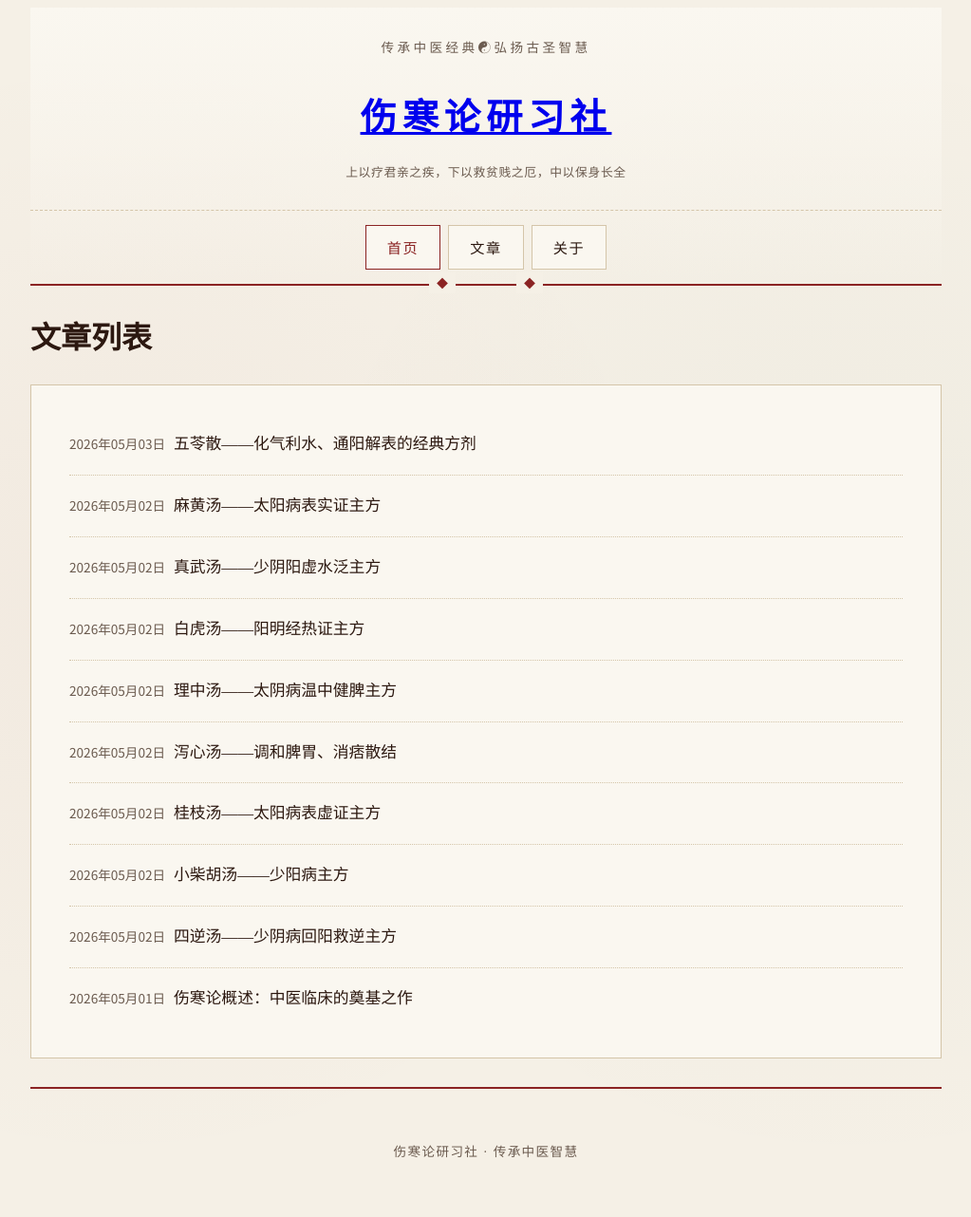
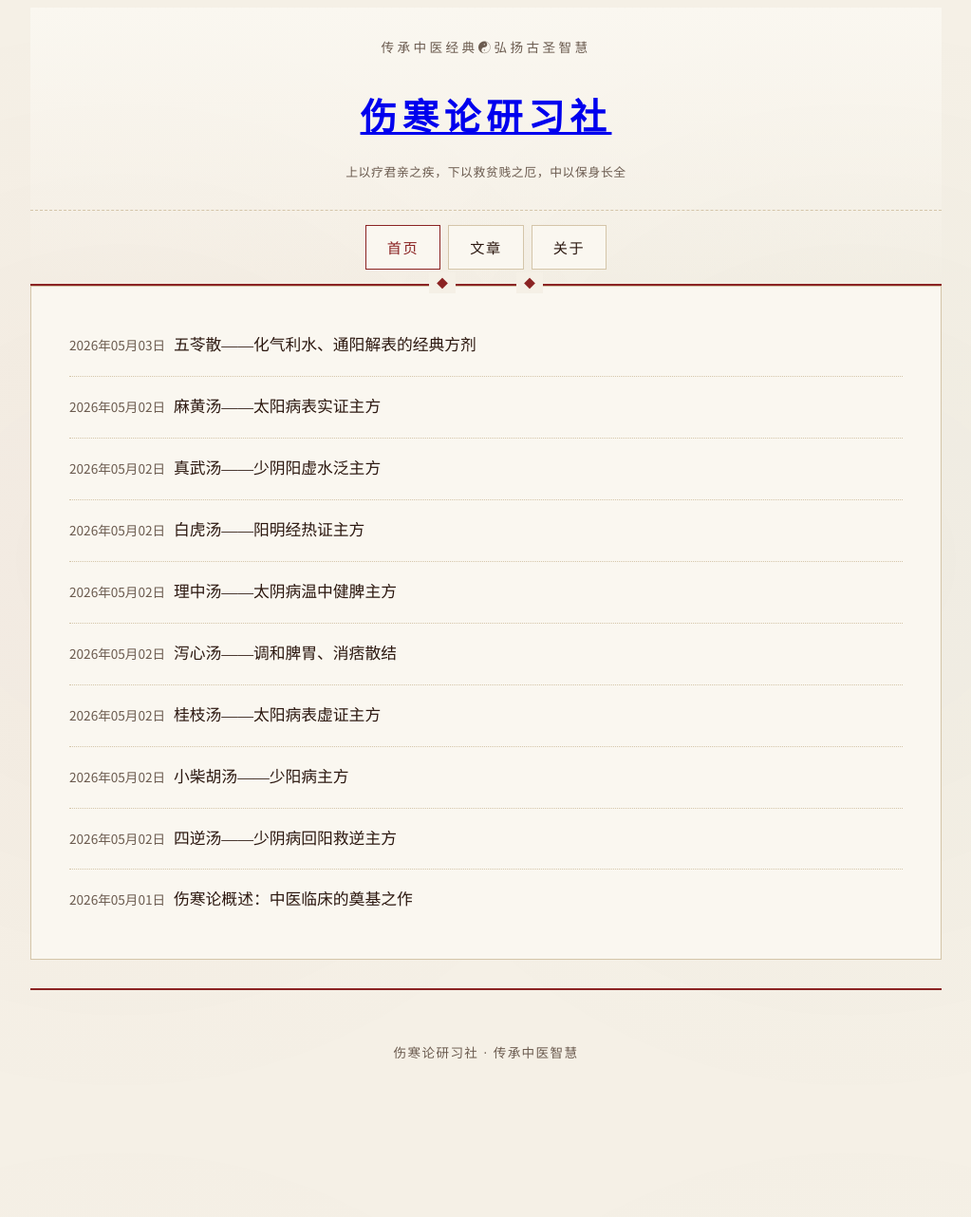
Before and after one commit to ME888888/sm, a Jekyll site: the page built from _pages/posts.md, in a window 1280 px wide. Shown: the whole page at 95% size, without its empty margins (128-1151 px from the left). Built offline with Jekyll 4.4.1, drawn with Linux system fonts in a browser that asks for light colours; after the commit the page ends 1179 px from its top, so only the background shows below that.

Commit message:
移除文章列表页的大标题

```diff
--- a/_pages/posts.md
+++ b/_pages/posts.md
@@ -4,7 +4,6 @@ title: 文章列表
 permalink: /posts/
 ---
 <div class="posts-page">
-  <h1 class="page-title">文章列表</h1>
   <div class="posts-list">
     {% for post in site.posts %}
     <div class="post-item">
```
